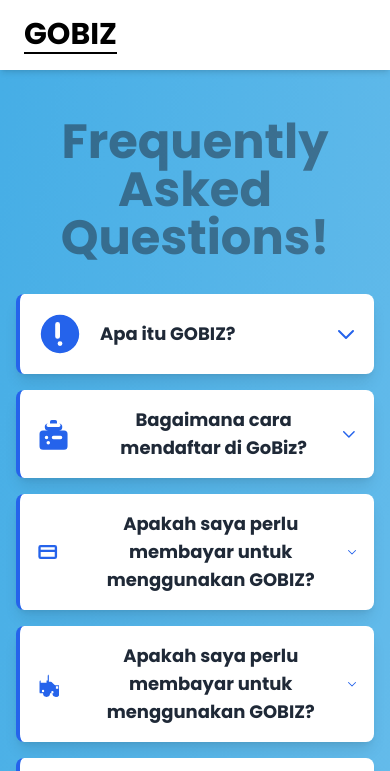
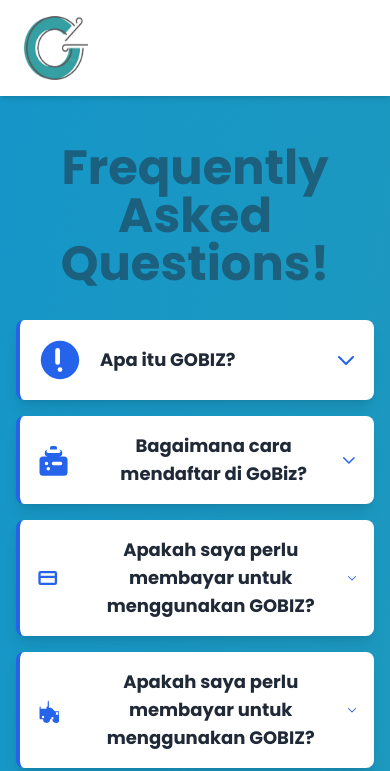
Before and after one commit to gobizid/FAQ, a plain HTML site: page FAQ.html in a window 390 px wide. Shown: the top 771 px of the page. Drawn offline with nearby package versions, Linux system fonts and the light colour scheme; a web font is replaced by a local one.

Commit message:
Update background gradient animation, contact section, and footer styles

```diff
--- a/FAQ.html
+++ b/FAQ.html
@@ -10,9 +10,9 @@
   <script src="https://kit.fontawesome.com/a076d05399.js" crossorigin="anonymous"></script>
   <link href="https://fonts.googleapis.com/css2?family=Inter:wght@400;500;600;700&display=swap" rel="stylesheet">
   <link href="https://fonts.googleapis.com/css2?family=Poppins:wght@400;700&family=Roboto:wght@400;700&display=swap" rel="stylesheet">
-  <link href="https://fonts.googleapis.com/css2?family=Poppins:wght@400;700&family=Roboto:wght@400;700&display=swap" rel="stylesheet">
   <link href="https://fonts.googleapis.com/css2?family=Great+Vibes&family=Sixtyfour+Convergence&display=swap" rel="stylesheet">
   <link rel="stylesheet" href="https://fonts.googleapis.com/css2?family=Material+Symbols+Outlined:opsz,wght,FILL,GRAD@20..48,100..700,0..1,-50..200&icon_names=cancel" />
+  <link href="https://fonts.googleapis.com/css2?family=Grandstander:ital,wght@0,100..900;1,100..900&display=swap" rel="stylesheet">
   <link href="https://cdn.jsdelivr.net/npm/aos@2.3.4/dist/aos.css" rel="stylesheet">
 
   <style>
@@ -61,14 +61,15 @@
   }
   </style>
 </head>
-<body class="font-sans" style="background: linear-gradient(to bottom right, #0591dc, #bee3f8); background-size: 400% 400%; animation: gradient-animation 6s ease infinite;">
+<body class="font-sans" style="background: linear-gradient(to bottom right, #0591dc, #34a0a3); background-size: 400% 400%; animation: gradient-animation 6s ease infinite;">
 
 
   <!-- Header -->
   <header class="bg-white shadow-md sticky top-0 z-10">
     <div class="container mx-auto px-6 py-4 flex justify-between items-center">
       <div class="flex items-center space-x-4">
-        <a href="#" style="font-family: 'Poppins', sans-serif; font-weight: bold; border-bottom: 2px solid black;" class="text-3xl text-black">GOBIZ</a>
+        <a href="" class="font-['Grandstander']">
+          <img src="/assets/img/logo-fix.png" alt="GoBiz" class="h-16 w-16"></a>
     </div>
 
       <div class="flex items-center space-x-6">
@@ -303,8 +304,8 @@
 
   <!-- ===== footer ===== -->
   <div class="text-center text-center bg-white p-10">
-    <a href="#" class="flex items-center justify-center mb-5 text-2xl font-semibold text-gray-900 underline" style="font-family: 'Poppins', sans-serif;">
-        <img src="/assets/img/icon.jpg" class="h-12 mr-3 sm:h-9" alt=""> GOBIZ. </a>
+    <a href="#" class="font-['Grandstander']  flex flex-col items-center justify-center mt-1 mb-5 text-2xl text-gray-900">
+        <img src="/assets/img/logo-fix.png" class="h-20 w-20" alt=""> GOBIZ </a>
 
 
     <span class="block text-sm text-center text-black font-semibold">
```
Also changed, not shown: assets/img/logo-fix.png (added).
